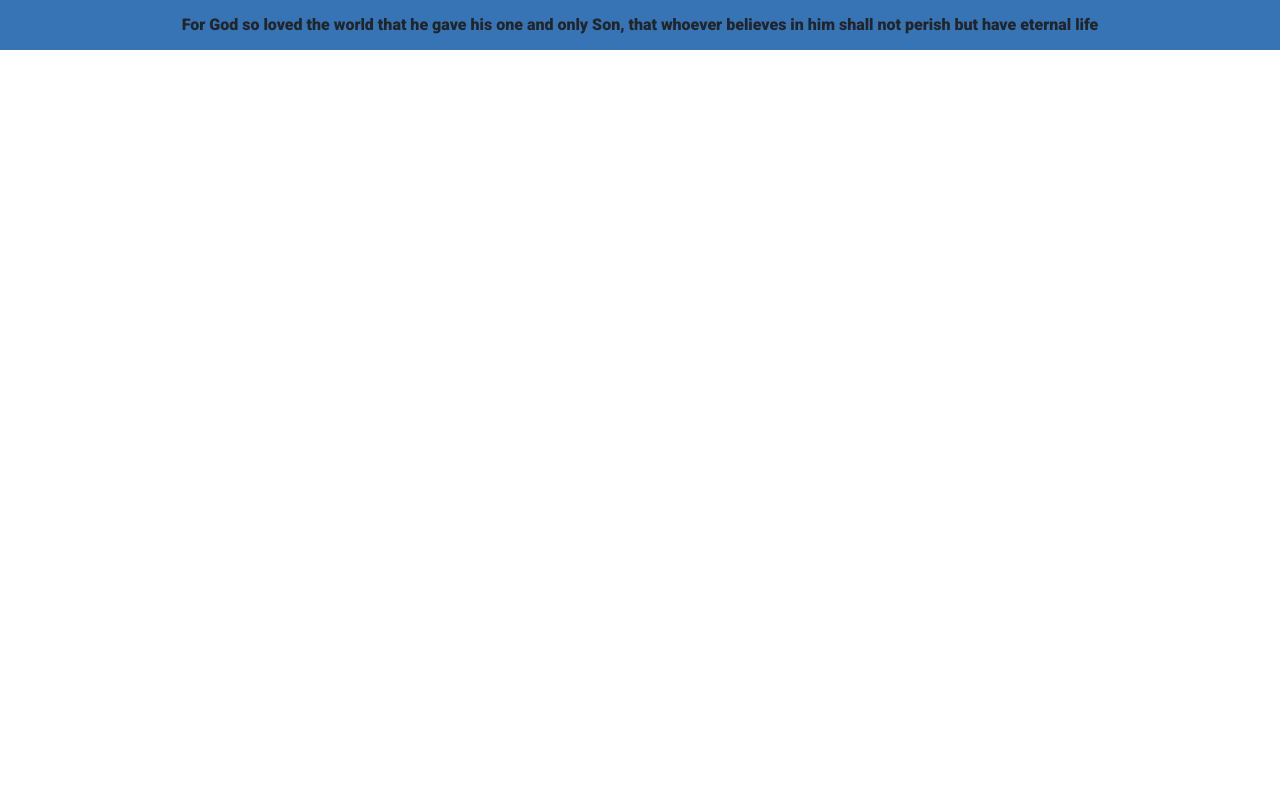
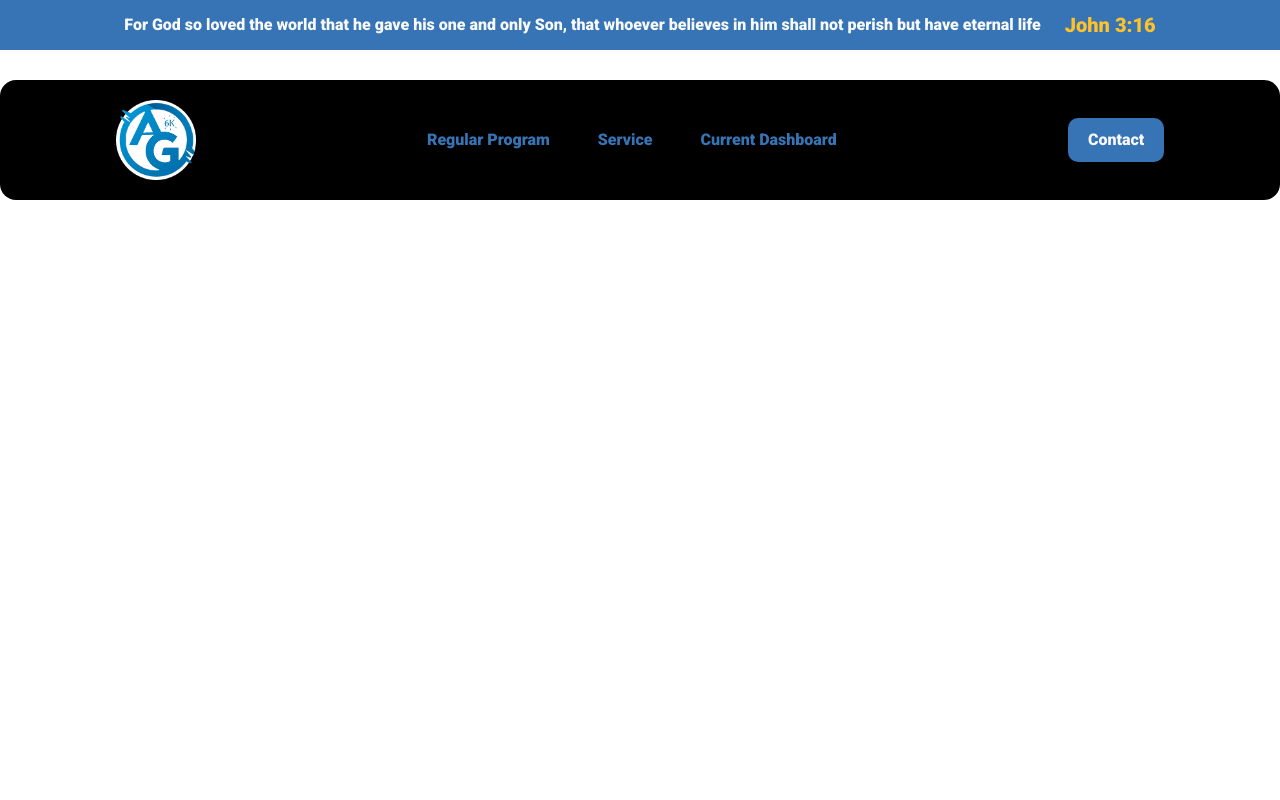
Before and after one commit to AlazarBekele/Dashboard, a Django app: page / in a window 1280 px wide. Run offline with Django 5.2, Linux system fonts and the light colour scheme.

Commit message:
Finsh the main nav bar

```diff
--- a/Website/templates/index.html
+++ b/Website/templates/index.html
@@ -19,12 +19,43 @@
         <div class="Hero_Banner">
 
 
-            <div class="min_nav d-flex justify-content-around align-items-center">
+            <div class="min_nav d-flex justify-content-center align-items-center gap-4">
 
-                <p class="roboto m-0">For God so loved the world that he gave his one and only Son, that whoever believes in him shall not perish but have eternal life</p>
+                <p class="roboto m-0 text-light">For God so loved the world that he gave his one and only Son, that whoever believes in him shall not perish but have eternal life</p>
+
+                <h5 class="sizeFO roboto m-0">John 3:16</h5>
 
             </div>
 
+
+        </div>
+
+
+        <div class="d-flex justify-content-center align-items-center">
+
+            <div class="Main_nav d-flex justify-content-around align-items-center">
+
+
+                <img class="" src="{% static 'IMG/Logo/logo.jpg' %}" alt="">
+
+
+                <div class="d-flex justify-content-center align-items-center gap-5">
+
+                    <a class="dropColor roboto" href="#">Regular Program</a>
+                    <a class="dropColor roboto" href="#">Service</a>
+                    <a class="dropColor roboto" href="#">Current Dashboard</a>
+
+                </div>
+
+
+                <div>
+
+                    <button class="roboto text-light">Contact</button>
+
+                </div>
+
+
+            </div>
 
         </div>
 
--- a/static/design/index.css
+++ b/static/design/index.css
@@ -12,7 +12,7 @@
 
 .Hero_Banner {
     width: 100%;
-    height: 100vh;
+    height: 80px;
 }
 
 .min_nav {
@@ -20,3 +20,31 @@
     width: 100%;
     background-color: #3674B5;
 }
+
+.sizeFO {
+    color: #FFC229;
+}
+
+.Main_nav {
+    height: 120px;
+    width: 1300px;
+    background-color: black;
+    border-radius: 16px;
+}
+
+.Main_nav img {
+    width: 80px;
+    height: 80px;
+}
+
+.dropColor {
+    color: #3674B5;
+    text-decoration: none;
+}
+
+.Main_nav button {
+    background-color: #3674B5;
+    border: none;
+    padding: 10px 20px 10px 20px;
+    border-radius: 10px;
+}
```
